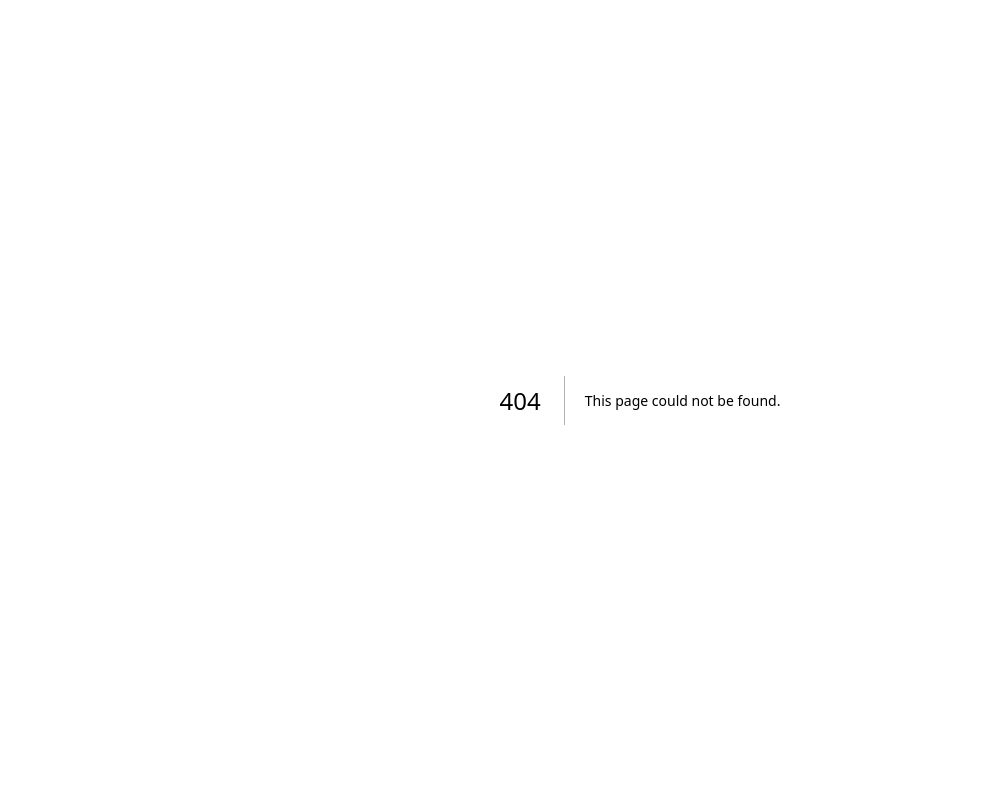
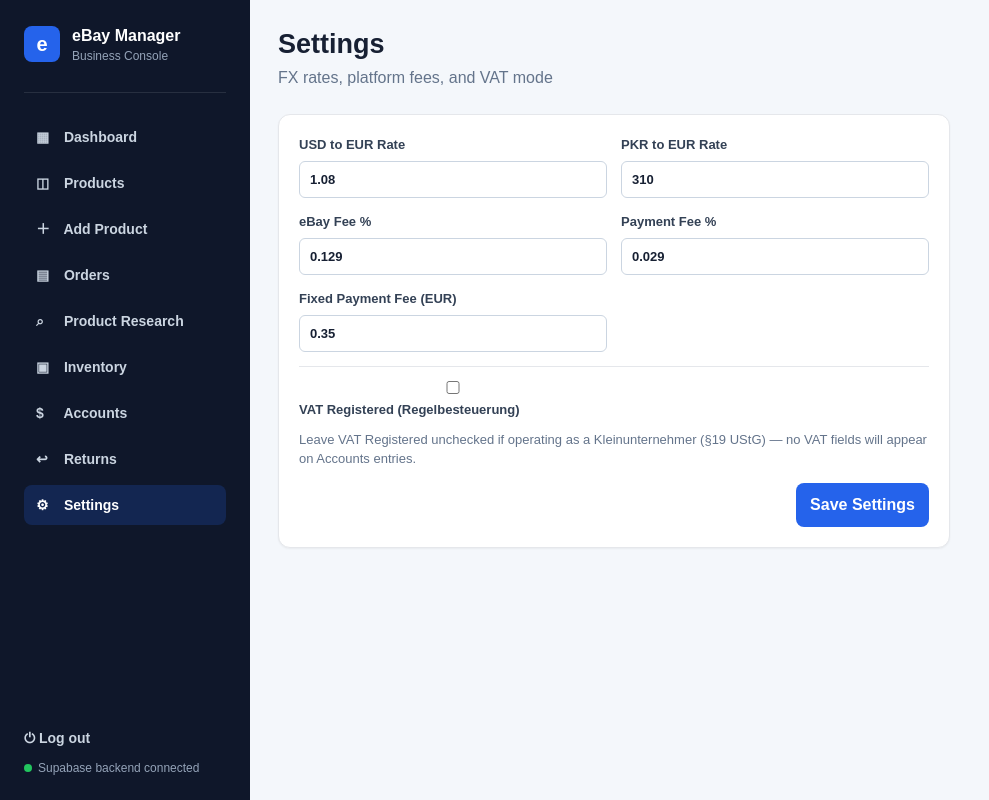
Before and after one commit to shahidasghar90/ebay-manager, a Next.js app: page /settings in a window 1280 px wide. Before the commit this address had no page. Shown: the whole page, without its empty margins (0-989 px from the left). Built offline with nearby package versions, Linux system fonts and the light colour scheme; no server answers; the database is empty.

Commit message:
feat(settings): add settings page with FX/fee/VAT controls

```diff
--- /dev/null
+++ b/src/app/(app)/settings/SettingsForm.tsx
@@ -0,0 +1,155 @@
+'use client';
+
+import { useState } from 'react';
+import { useRouter } from 'next/navigation';
+import { createClient } from '@/lib/supabase/client';
+import type { Settings } from '@/lib/types';
+
+export default function SettingsForm({ settings }: { settings: Settings }) {
+  const router = useRouter();
+  const supabase = createClient();
+
+  const [fxUsd, setFxUsd] = useState(String(settings.fxRates.USD));
+  const [fxPkr, setFxPkr] = useState(String(settings.fxRates.PKR));
+  const [ebayFeePercent, setEbayFeePercent] = useState(String(settings.ebayFeePercent));
+  const [paymentFeePercent, setPaymentFeePercent] = useState(String(settings.paymentFeePercent));
+  const [fixedPaymentFeeEur, setFixedPaymentFeeEur] = useState(String(settings.fixedPaymentFeeEur));
+  const [vatRegistered, setVatRegistered] = useState(settings.vatRegistered);
+  const [vatRatePercent, setVatRatePercent] = useState(String(settings.vatRatePercent));
+  const [saving, setSaving] = useState(false);
+  const [error, setError] = useState('');
+  const [saved, setSaved] = useState(false);
+
+  function num(value: string) {
+    const parsed = Number(value);
+    return Number.isFinite(parsed) ? parsed : 0;
+  }
+
+  async function handleSubmit(event: React.FormEvent) {
+    event.preventDefault();
+    setSaving(true);
+    setError('');
+    setSaved(false);
+
+    const rows = [
+      { key: 'fx_usd', value: num(fxUsd) },
+      { key: 'fx_pkr', value: num(fxPkr) },
+      { key: 'ebay_fee_percent', value: num(ebayFeePercent) },
+      { key: 'payment_fee_percent', value: num(paymentFeePercent) },
+      { key: 'fixed_payment_fee_eur', value: num(fixedPaymentFeeEur) },
+      { key: 'vat_registered', value: vatRegistered ? 1 : 0 },
+      { key: 'vat_rate_percent', value: num(vatRatePercent) }
+    ];
+
+    const { error: saveError } = await supabase.from('settings').upsert(rows, { onConflict: 'key' });
+
+    setSaving(false);
+
+    if (saveError) {
+      setError(saveError.message);
+      return;
+    }
+
+    setSaved(true);
+    router.refresh();
+  }
+
+  return (
+    <form onSubmit={handleSubmit} className="card p-5 grid gap-3.5 max-w-2xl">
+      <div className="grid sm:grid-cols-2 gap-3.5">
+        <label className="field-label">
+          USD to EUR Rate
+          <input
+            className="field-input"
+            type="number"
+            step="0.0001"
+            value={fxUsd}
+            onChange={(e) => setFxUsd(e.target.value)}
+          />
+        </label>
+
+        <label className="field-label">
+          PKR to EUR Rate
+          <input
+            className="field-input"
+            type="number"
+            step="0.0001"
+            value={fxPkr}
+            onChange={(e) => setFxPkr(e.target.value)}
+          />
+        </label>
+
+        <label className="field-label">
+          eBay Fee %
+          <input
+            className="field-input"
+            type="number"
+            step="0.001"
+            value={ebayFeePercent}
+            onChange={(e) => setEbayFeePercent(e.target.value)}
+          />
+        </label>
+
+        <label className="field-label">
+          Payment Fee %
+          <input
+            className="field-input"
+            type="number"
+            step="0.001"
+            value={paymentFeePercent}
+            onChange={(e) => setPaymentFeePercent(e.target.value)}
+          />
+        </label>
+
+        <label className="field-label">
+          Fixed Payment Fee (EUR)
+          <input
+            className="field-input"
+            type="number"
+            step="0.01"
+            value={fixedPaymentFeeEur}
+            onChange={(e) => setFixedPaymentFeeEur(e.target.value)}
+          />
+        </label>
+      </div>
+
+      <div className="border-t border-border pt-3.5 grid sm:grid-cols-2 gap-3.5">
+        <label className="field-label flex-row items-center gap-2 flex">
+          <input
+            type="checkbox"
+            checked={vatRegistered}
+            onChange={(e) => setVatRegistered(e.target.checked)}
+          />
+          VAT Registered (Regelbesteuerung)
+        </label>
+
+        {vatRegistered && (
+          <label className="field-label">
+            VAT Rate %
+            <input
+              className="field-input"
+              type="number"
+              step="0.01"
+              value={vatRatePercent}
+              onChange={(e) => setVatRatePercent(e.target.value)}
+            />
+          </label>
+        )}
+      </div>
+
+      <p className="text-muted text-[13px] -mt-1">
+        Leave VAT Registered unchecked if operating as a Kleinunternehmer
+        (§19 UStG) — no VAT fields will appear on Accounts entries.
+      </p>
+
+      {error && <p className="text-red font-semibold">{error}</p>}
+      {saved && <p className="text-green font-semibold">Settings saved.</p>}
+
+      <div className="flex justify-end">
+        <button type="submit" className="btn-primary" disabled={saving}>
+          {saving ? 'Saving...' : 'Save Settings'}
+        </button>
+      </div>
+    </form>
+  );
+}
--- /dev/null
+++ b/src/app/(app)/settings/page.tsx
@@ -0,0 +1,20 @@
+import PageHeader from '@/components/PageHeader';
+import { createClient } from '@/lib/supabase/server';
+import { mapSettingsRows } from '@/lib/settings';
+import SettingsForm from './SettingsForm';
+
+export const dynamic = 'force-dynamic';
+
+export default async function SettingsPage() {
+  const supabase = await createClient();
+  const { data } = await supabase.from('settings').select('key, value');
+
+  const settings = mapSettingsRows((data as { key: string; value: number }[]) || []);
+
+  return (
+    <div>
+      <PageHeader title="Settings" subtitle="FX rates, platform fees, and VAT mode" />
+      <SettingsForm settings={settings} />
+    </div>
+  );
+}
--- a/src/components/Sidebar.tsx
+++ b/src/components/Sidebar.tsx
@@ -12,7 +12,8 @@
   { href: '/research', label: 'Product Research', icon: '⌕' },
   { href: '/inventory', label: 'Inventory', icon: '▣' },
   { href: '/accounts', label: 'Accounts', icon: '$' },
-  { href: '/returns', label: 'Returns', icon: '↩' }
+  { href: '/returns', label: 'Returns', icon: '↩' },
+  { href: '/settings', label: 'Settings', icon: '⚙' }
 ];
 
 type SidebarProps = {
```
